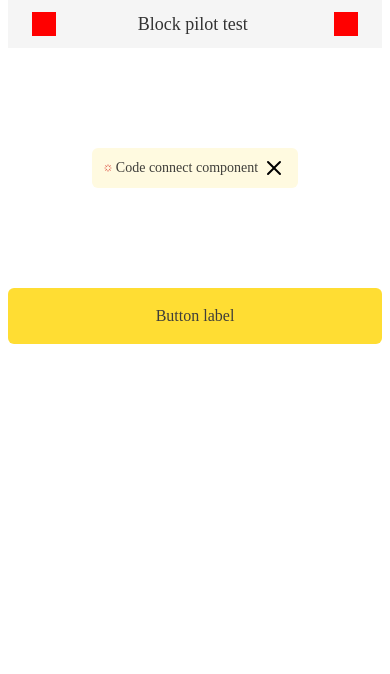
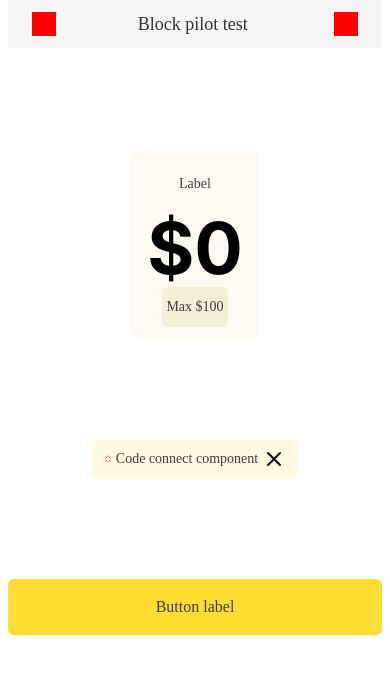
Before and after one commit to yeroar/block-pilot, a React Native app: screen / in a window 390 px wide. Shown: the top 674 px of the page. Built offline with nearby package versions, Linux system fonts and the light colour scheme.

Commit message:
CurrencyInput Component Updates

```diff
--- a/App.js
+++ b/App.js
@@ -9,6 +9,8 @@ import { LoadingIcon } from "./cc-components/assets/BlueSkyIcons/LoadingIcon";
 import { XCloseIcon } from "./cc-components/assets/BlueSkyIcons/XCloseIcon";
 import ActionTile from "./cc-components/ActionTile/ActionTile";
 import { FaceNegative, SpacingM2 } from "./generated-tokens/tokens";
+import TopContext from "./cc-components/CurrencyInput/TopContext";
+import BottomContext from "./cc-components/CurrencyInput/BottomContext";
 
 export default function App() {
   return (
@@ -28,6 +30,11 @@ export default function App() {
           onRightPress={() => console.log("Right icon pressed")}
           backgroundColor="#f5f5f5"
           titleColor="#333"
+        />
+        <CurrencyInput
+          amount="$0"
+          topSlot={<TopContext label="Label"></TopContext>}
+          bottomSlot={<BottomContext content="maxButton" />}
         />
         <ActionTile
           label="Code connect component"
--- a/cc-components/CurrencyInput/BottomContext.figma.tsx
+++ b/cc-components/CurrencyInput/BottomContext.figma.tsx
@@ -15,13 +15,13 @@ figma.connect(
   {
     props: {
       // These props were automatically mapped based on your linked code:
-      state: figma.enum("state", {
+      content: figma.enum("content", {
         maxButton: "maxButton",
         empty: "empty",
         payment: "payment",
         addPayment: "addPayment",
       }),
     },
-    example: (props) => <BottomContext state={props.state} />,
+    example: (props) => <BottomContext content={props.content} />,
   },
 )
--- a/cc-components/CurrencyInput/BottomContext.tsx
+++ b/cc-components/CurrencyInput/BottomContext.tsx
@@ -1,7 +1,7 @@
 import React from "react";
 import { View, StyleSheet } from "react-native";
 import ActionTile from "../ActionTile/ActionTile";
-import FWButton from "../Button/Button";
+import Button from "../Button/Button";
 import { FoldText } from "../Primitives/FoldText";
 import { PlusCircleIcon } from "../assets/BlueSkyIcons/PlusCircleIcon";
 import { BankIcon } from "../assets/BlueSkyIcons/BankIcon";
@@ -13,22 +13,23 @@ import {
 } from "../../generated-tokens/tokens";
 
 interface BottomContextProps {
-  state?: "maxButton" | "empty" | "payment" | "addPayment";
+  content?: "maxButton" | "empty" | "payment" | "addPayment";
 }
 
-const BottomContext: React.FC<BottomContextProps> = ({ state = "maxButton" }) => {
-  if (!state || state === "empty") return null;
+const BottomContext: React.FC<BottomContextProps> = ({ content = "maxButton" }) => {
+  if (!content || content === "empty") return null;
 
   return (
     <View style={styles.bottomContext}>
-      {state === "maxButton" && (
-        <FWButton
+      {content === "maxButton" && (
+        <Button
+          size="xs"
+          variant="secondary"
           labelSlot={<FoldText type="body-sm-bold-v2">Max $100</FoldText>}
           onPress={() => console.log("Max button pressed")}
-          style={styles.maxButton}
         />
       )}
-      {state === "payment" && (
+      {content === "payment" && (
         <ActionTile
           leadingSlot={<BankIcon width={16} height={16} />}
           label="Wells Fargo ---- 0823"
@@ -36,7 +37,7 @@ const BottomContext: React.FC<BottomContextProps> = ({ state = "maxButton" }) =>
           onPress={() => console.log("Payment method pressed")}
         />
       )}
-      {state === "addPayment" && (
+      {content === "addPayment" && (
         <ActionTile
           label="Add payment method"
           trailingSlot={<PlusCircleIcon width={16} height={16} />}
@@ -55,12 +56,6 @@ const styles = StyleSheet.create({
     alignItems: "center",
     width: "100%",
   },
-  maxButton: {
-    height: SpacingM8,
-    backgroundColor: ObjectPrimarySubtleDefault,
-    paddingHorizontal: SpacingM3,
-    borderRadius: BorderRadiusBr1,
-  },
 });
 
 export default BottomContext;
--- a/cc-components/CurrencyInput/CurrencyInput.tsx
+++ b/cc-components/CurrencyInput/CurrencyInput.tsx
@@ -1,24 +1,18 @@
 import React from "react";
 import { View, Text, StyleSheet } from "react-native";
-import TopContext from "./TopContext";
-import BottomContext from "./BottomContext";
 
 interface CurrencyInputProps {
-  topContextVariant?: "Frequency" | "~฿" | "Empty";
   amount?: string;
-  bottomContextVariant?: "maxButton" | "empty" | "payment" | "addPayment";
+  topSlot?: React.ReactNode;
+  bottomSlot?: React.ReactNode;
 }
 
-const CurrencyInput: React.FC<CurrencyInputProps> = ({
-  topContextVariant = "~฿",
-  amount = "$0",
-  bottomContextVariant = "maxButton",
-}) => {
+const CurrencyInput: React.FC<CurrencyInputProps> = ({ amount = "$0", topSlot, bottomSlot }) => {
   return (
     <View style={styles.container}>
-      {topContextVariant !== "Empty" && <TopContext content={topContextVariant} />}
+      {topSlot}
       <Text style={styles.amount}>{amount}</Text>
-      <BottomContext state={bottomContextVariant} />
+      {bottomSlot}
     </View>
   );
 };
--- a/cc-components/CurrencyInput/TopContext.tsx
+++ b/cc-components/CurrencyInput/TopContext.tsx
@@ -1,21 +1,46 @@
 import React from "react";
-import { View, Text, StyleSheet } from "react-native";
-import { SpacingM10 } from "../../generated-tokens/tokens";
+import { View, StyleSheet } from "react-native";
+import { SpacingM1, SpacingM10 } from "../../generated-tokens/tokens";
 import { FoldText } from "../Primitives/FoldText";
 
 interface TopContextProps {
-  content: string;
+  content?: "empty" | "label" | "iconLabel";
+  label?: string | React.ReactNode;
+  icon?: React.ReactNode;
 }
 
-const TopContext: React.FC<TopContextProps> = ({ content }) => {
-  if (!content) return null;
+const TopContext: React.FC<TopContextProps> = ({ content, label, icon }) => {
+  const hasLabel = label !== undefined && label !== null && label !== "";
+  const hasIcon = !!icon;
+  const resolvedContent: "empty" | "label" | "iconLabel" =
+    content ?? (hasLabel ? (hasIcon ? "iconLabel" : "label") : "empty");
+
+  if (resolvedContent === "empty") {
+    // Preserve layout height even when empty
+    return <View style={styles.topContext} />;
+  }
+
+  const labelNode =
+    typeof label === "string" ? (
+      <FoldText type="body-sm-bold-v2">{label}</FoldText>
+    ) : (
+      label
+    );
 
   return (
     <View style={styles.topContext}>
-      <FoldText type="body-sm-bold-v2">{content}</FoldText>
+      {resolvedContent === "iconLabel" ? (
+        <View style={styles.inline}>
+          {icon ? <View style={{ marginRight: SpacingM1 }}>{icon}</View> : null}
+          {labelNode}
+        </View>
+      ) : (
+        labelNode
+      )}
     </View>
   );
 };
+
 const styles = StyleSheet.create({
   topContext: {
     height: SpacingM10,
@@ -23,6 +48,10 @@ const styles = StyleSheet.create({
     alignItems: "center",
     width: "100%",
   },
+  inline: {
+    flexDirection: "row",
+    alignItems: "center",
+  },
 });
 
 export default TopContext;
```
Also changed, not shown: cc-components/CurrencyInput/CurrencyInput.figma.tsx (added, +24 -0 lines), cc-components/CurrencyInput/TopContext.figma.tsx (added, +36 -0 lines).
